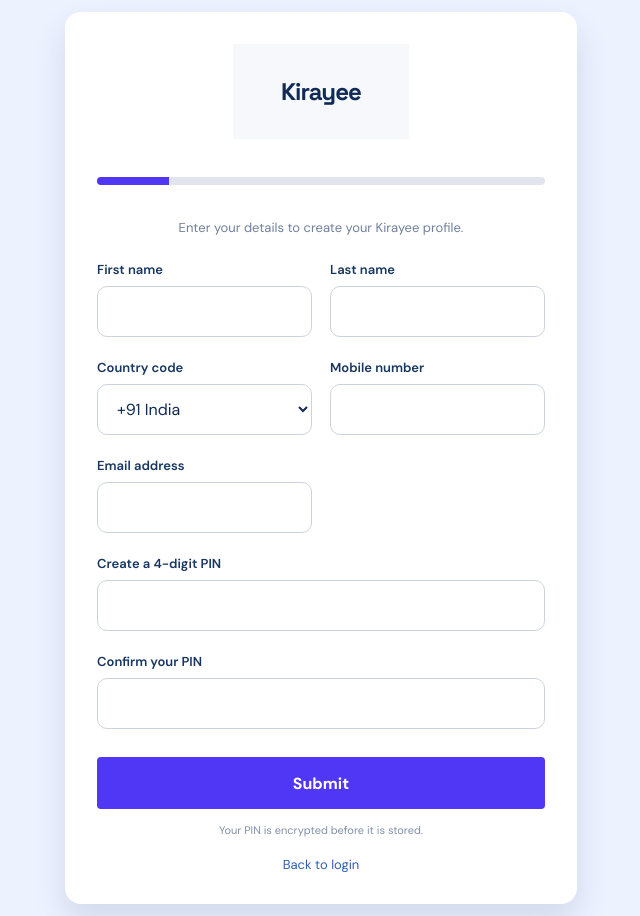
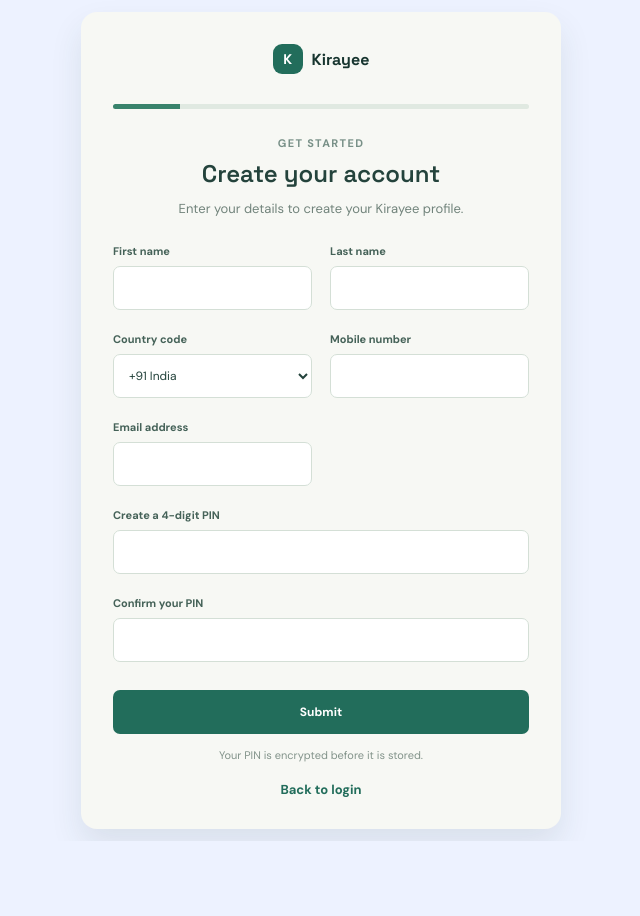
Before and after one commit to vnssuman/TenantScoringApp, a React (Vite) app in the folder frontend/: page / in a window 1280 px wide. Both pictures are taken after a click on the button "Register User". Shown: the whole page, without its empty margins (319-959 px from the left). After the commit the page ends 841 px from the top, so only its background shows below. Built offline with nearby package versions, Linux system fonts and the light colour scheme; no server answers; the HTML template or start-up script is replaced by a standard one.

Commit message:
register screen changes

```diff
--- a/frontend/src/features/register/RegisterTenantForm.tsx
+++ b/frontend/src/features/register/RegisterTenantForm.tsx
@@ -103,6 +103,8 @@ export function RegisterTenantForm({ notice }: RegisterTenantFormProps): ReactEl
   return (
     <form className="registration-form" onSubmit={handleSubmit} noValidate>
       <div className="form-heading">
+        <p className="login-eyebrow">Get started</p>
+        <h1>Create your account</h1>
         <p>Enter your details to create your Kirayee profile.</p>
       </div>
 
--- a/frontend/src/styles.css
+++ b/frontend/src/styles.css
@@ -504,3 +504,31 @@ button { cursor: pointer; }
 .feedback-history-toggle[aria-expanded="true"] > svg { transform: rotate(180deg); }
 .feedback-history-rating { min-height: 24px; }
 .feedback-history-rating span { margin-left: 5px; color: #82938a; font-size: 10px; }
+
+/* Authentication uses the same palette and typography as the dashboard. */
+.registration-card { width: min(100%, 480px); color: #17352f; background: #f7f8f4; box-shadow: 0 16px 32px rgba(38, 70, 59, .1); }
+.registration-card .brand-logo { display: flex; width: auto; height: auto; align-items: center; justify-content: center; gap: 9px; margin: 0 auto 30px; color: #17352f; background: transparent; font: 700 16px 'Space Grotesk', sans-serif; letter-spacing: 0; }
+.registration-card .brand-logo::before { display: grid; width: 30px; height: 30px; place-items: center; border-radius: 9px; color: #fff; background: #226d5b; font-size: 14px; content: 'K'; }
+.registration-card .login-screen .brand-logo { margin-bottom: 30px; }
+.registration-card .login-eyebrow, .registration-card .form-heading .login-eyebrow, .registration-card .success-panel .eyebrow { margin: 0 0 8px; color: #789087; font-size: 11px; font-weight: 700; letter-spacing: .12em; text-transform: uppercase; }
+.registration-card .login-screen h1, .registration-card .form-heading h1, .registration-card .success-panel h2 { margin: 0 0 10px; color: #24433c; font: 600 24px/1.2 'Space Grotesk', sans-serif; }
+.registration-card .login-copy, .registration-card .form-heading p, .registration-card .success-copy { color: #71837b; font-size: 13px; line-height: 1.55; }
+.registration-card .form-heading { text-align: center; }
+.registration-card .progress-track { height: 5px; margin-bottom: 26px; background: #e0e9e1; }
+.registration-card .progress-track span { background: #39836c; }
+.registration-card .field label { color: #456258; font-size: 11px; font-weight: 700; }
+.registration-card .field input, .registration-card .field select { min-height: 44px; padding: 10px 11px; border-color: #d4dfd6; border-radius: 7px; color: #24433c; font-size: 12px; }
+.registration-card .field input::placeholder { color: #93a69b; }
+.registration-card .field input:focus, .registration-card .field select:focus { border-color: #39836c; box-shadow: 0 0 0 3px rgba(34, 109, 91, .12); }
+.registration-card .field input[aria-invalid='true'], .registration-card .field select[aria-invalid='true'] { border-color: #c65b48; }
+.registration-card .password-field input { padding-right: 68px; }
+.registration-card .primary-button, .registration-card .secondary-button { min-height: 44px; border-radius: 7px; font-size: 12px; }
+.registration-card .primary-button { color: #fff; background: #226d5b; }
+.registration-card .primary-button:hover:not(:disabled) { background: #195a4a; }
+.registration-card .secondary-button { color: #226d5b; background: #e8f3eb; }
+.registration-card .secondary-button:hover { background: #d9eee5; }
+.registration-card .back-button, .registration-card .text-link, .registration-card .visibility-button { color: #226d5b; font-weight: 700; }
+.registration-card .back-button:hover, .registration-card .text-link:hover { color: #195a4a; }
+.registration-card .privacy-note { color: #82938a; }
+.registration-card .tenant-id { border-color: #d4dfd6; border-radius: 9px; }
+.registration-card .tenant-id strong { color: #226d5b; }
```
